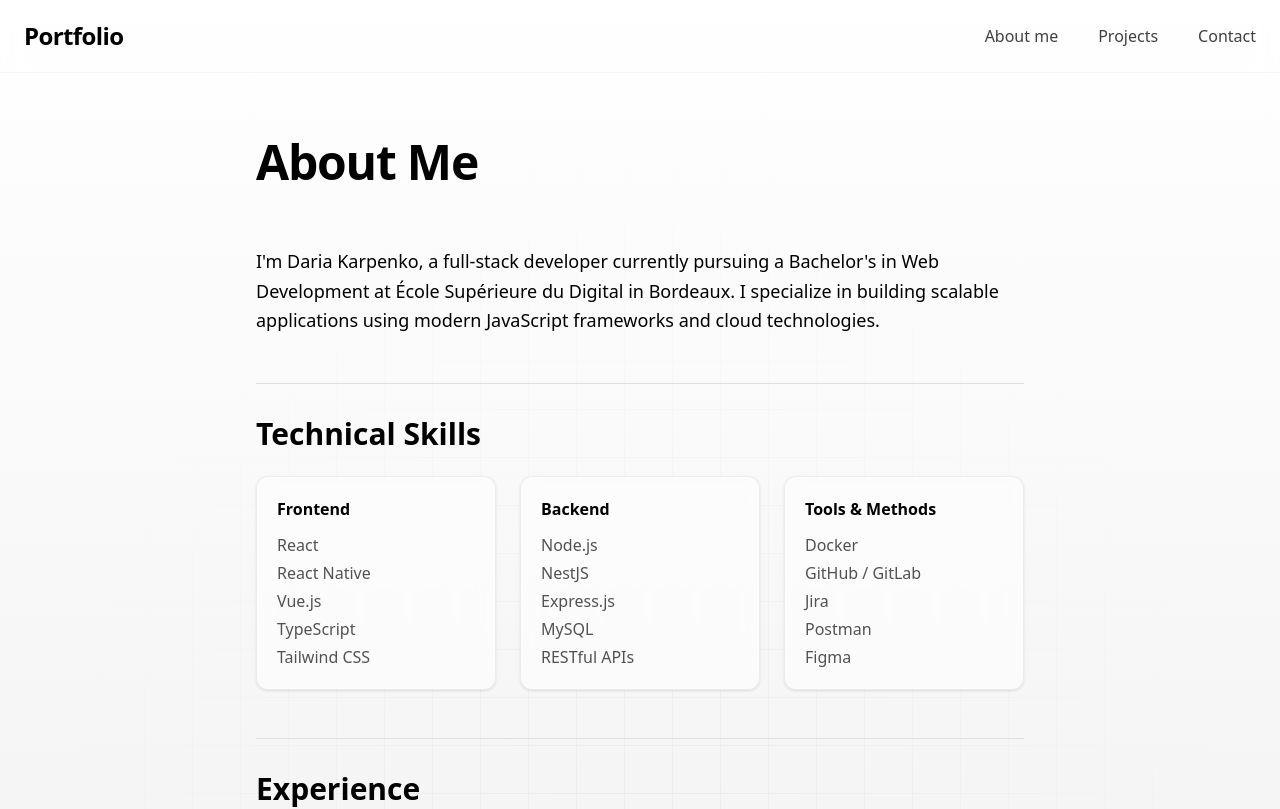
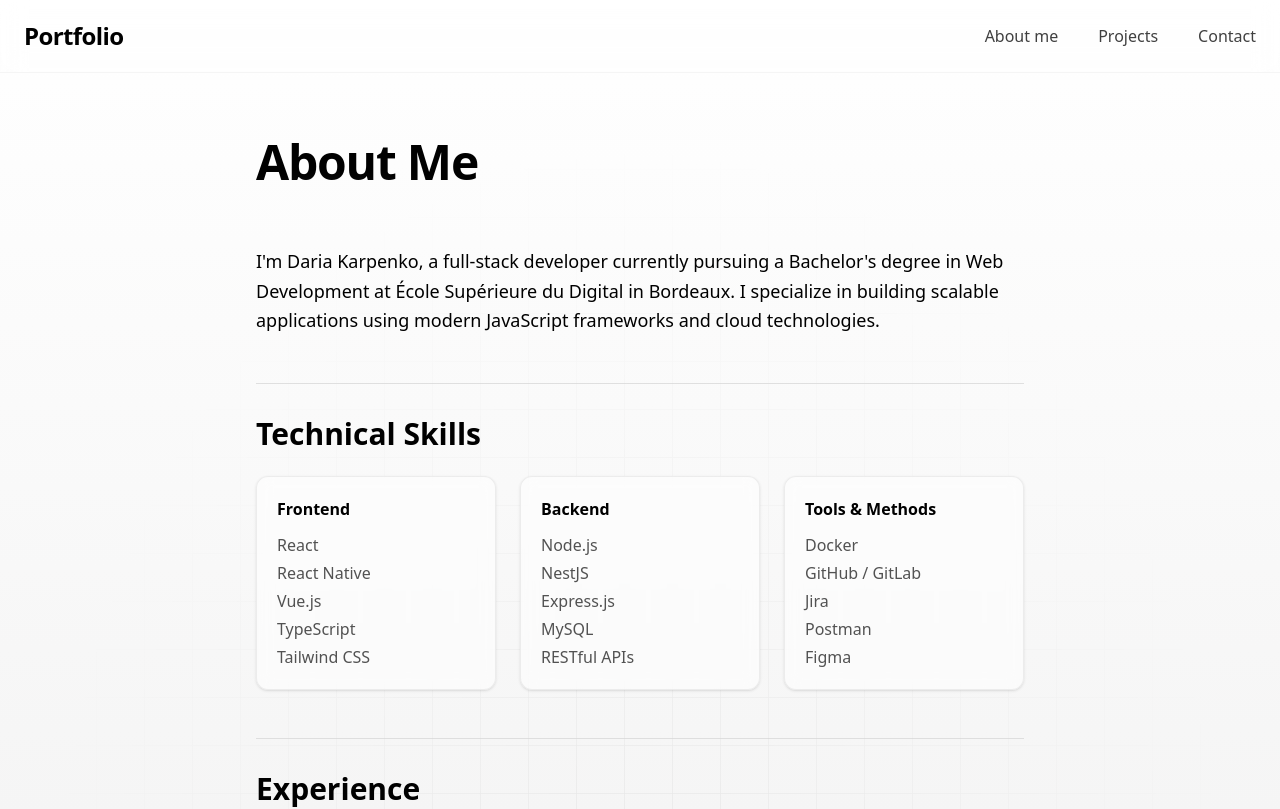
Before and after one commit to karpetoryba/my-portfolio-nextjs, a Next.js app: page /about in a window 1280 px wide. Shown: the top 809 px of the page. Built offline with nearby package versions, Linux system fonts and the light colour scheme.

Commit message:
🎨 Updated text in homepage and About page for improved clarity, correcting "I'am" to "I'm" and changing "Bachelor's in Web Development" to "Bachelor's degree in Web Development". Adjusted layout positioning on homepage for better visual alignment.

```diff
--- a/src/app/about/page.tsx
+++ b/src/app/about/page.tsx
@@ -19,7 +19,7 @@ export default function AboutPage() {
 
           <div className="space-y-6 text-lg leading-relaxed">
             <p>
-              I'm Daria Karpenko, a full-stack developer currently pursuing a Bachelor's in Web Development
+              I'm Daria Karpenko, a full-stack developer currently pursuing a Bachelor's degree in Web Development
               at École Supérieure du Digital in Bordeaux. I specialize in building scalable applications
               using modern JavaScript frameworks and cloud technologies.
             </p>
--- a/src/app/page.tsx
+++ b/src/app/page.tsx
@@ -25,9 +25,9 @@ export default function Home() {
             sizes="100vw"
           />
           {/* overlay removed to avoid white glow */}
-          <div className="absolute inset-x-4 bottom-16 z-10 select-none xs:inset-x-6 xs:bottom-20 sm:inset-x-8 sm:bottom-24 md:bottom-32">
+          <div className="absolute left-28 right-4 bottom-16 z-10 select-none xs:left-36 xs:right-6 xs:bottom-20 sm:left-48 sm:right-8 sm:bottom-24 md:left-64 md:bottom-32">
             <p className="text-[20vw] font-black tracking-tighter leading-[0.9] text-black sm:text-[14vw] md:text-[12vw] lg:text-[9vw] mb-2">
-              I'am
+              I'm&nbsp;&nbsp;&nbsp;a
             </p>
             <h1 className="text-[20vw] font-black tracking-tighter leading-[0.9] text-black sm:text-[14vw] md:text-[12vw] lg:text-[9vw] text-glow-white">
               Web Developer
```
